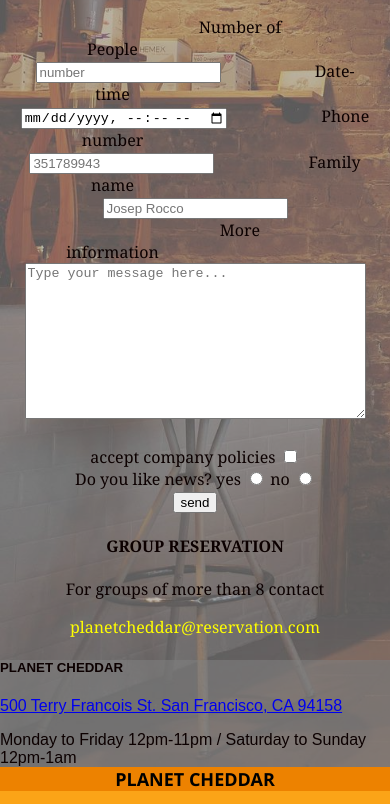
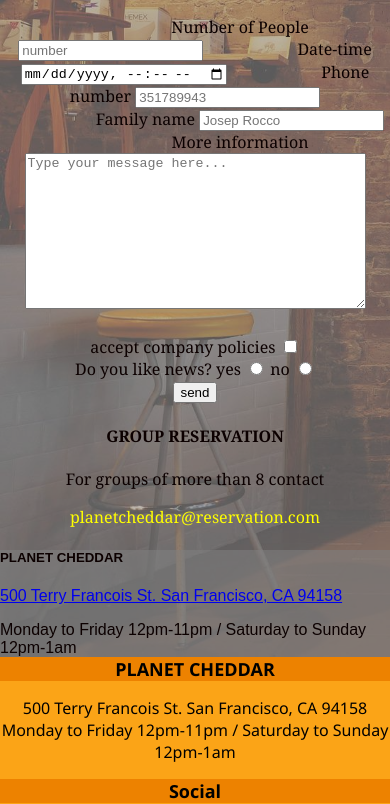
Before and after one commit to Mrocco96/First_repository, a website: page pages/reservation.html in a window 390 px wide. Shown: the part 250-1054 px from the top of the page. Drawn offline with Linux system fonts and the light colour scheme.

Commit message:
desarrollo web final 18//

```diff
--- a/scss/layout/_forms.scss
+++ b/scss/layout/_forms.scss
@@ -24,7 +24,7 @@
 @media (max-width:600px) {
 .text_f_r {
 
-    padding: 165px;
+
 
 
 }
```
Also changed, not shown: css/style.css, 1 other file.
